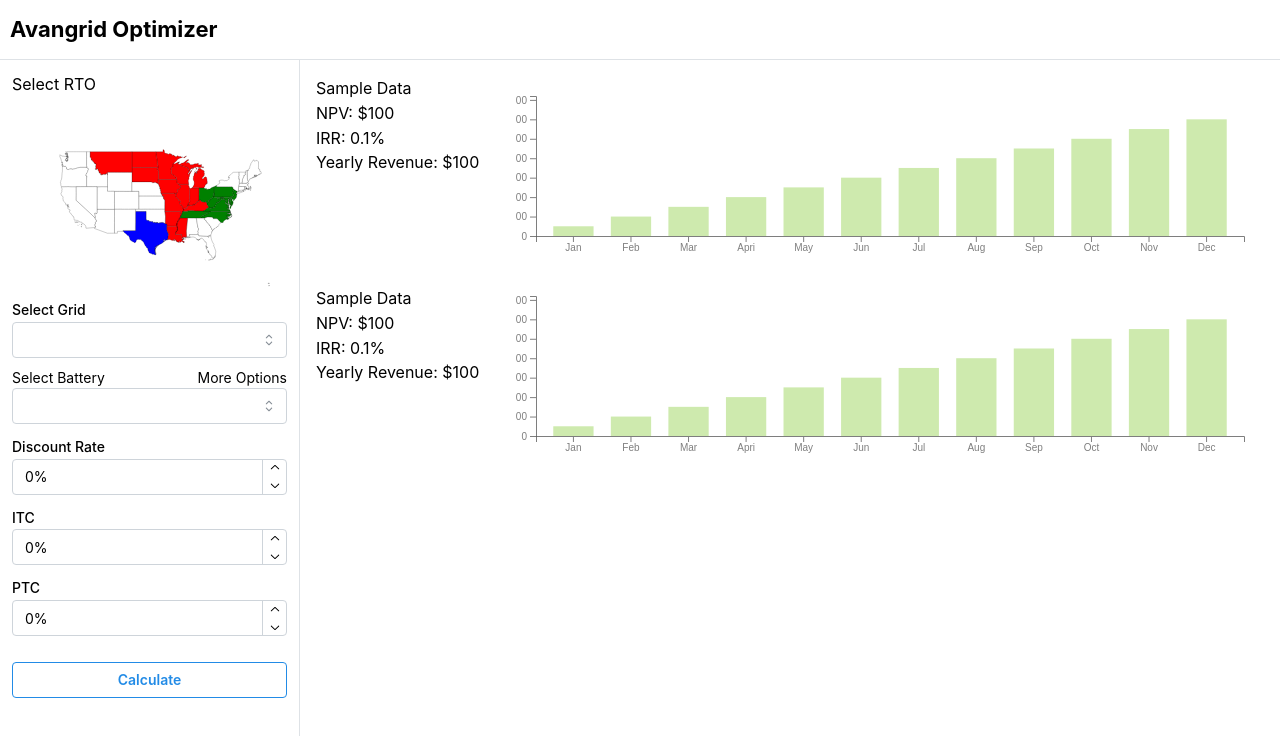
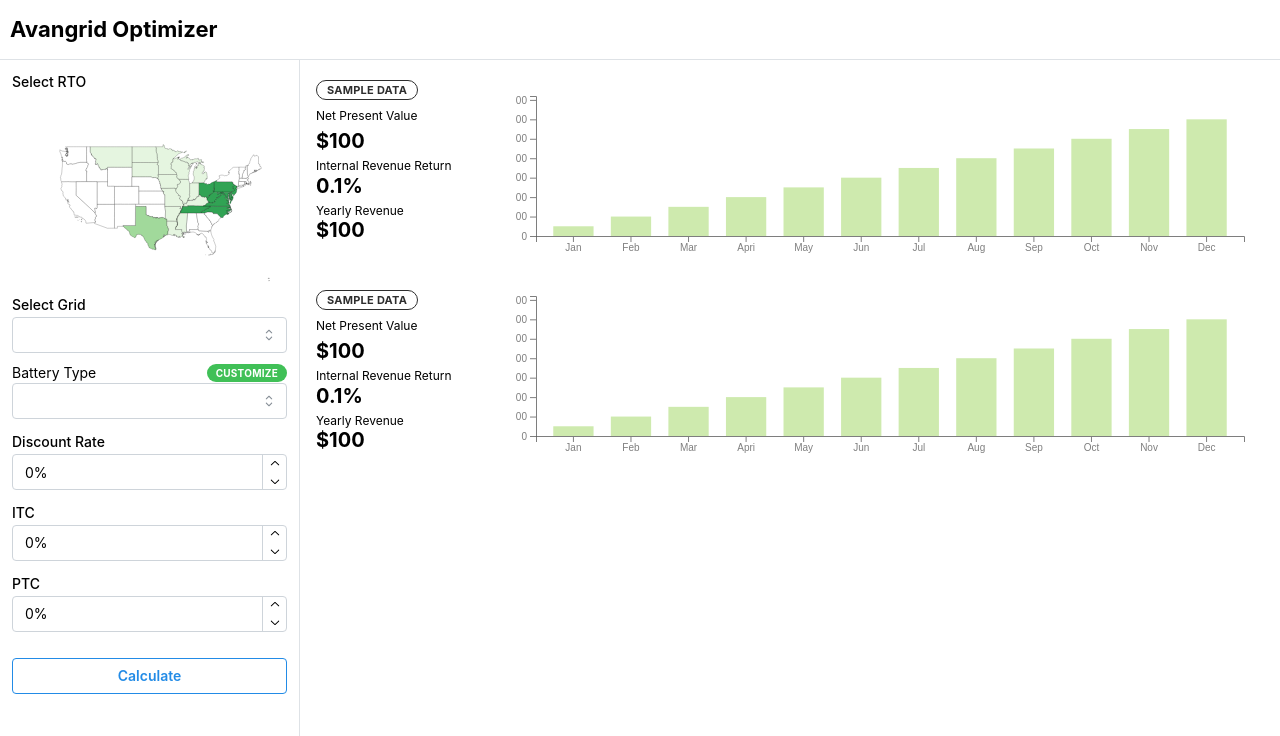
Before and after one commit to hunkim98/avangrid-hack, a Next.js app: page / in a window 1280 px wide. Shown: the top 736 px of the page. Built offline with nearby package versions, Linux system fonts and the light colour scheme.

Commit message:
Change styles

```diff
--- a/components/Layout.tsx
+++ b/components/Layout.tsx
@@ -8,6 +8,7 @@ import {
   Text,
   Select,
   NumberInput,
+  Badge,
 } from '@mantine/core'
 import { ERCOT_REGION, MISO_REGION, PJM_REGION } from '@/data/region'
 import { useOptimizerContext } from './provider/OptimizerContext'
@@ -15,12 +16,16 @@ import { useFilterContext } from './provider/FilterContext'
 import React, { useCallback, useMemo } from 'react'
 import BatteryPopup from './Popup/BatteryPopup'
 import { useDisclosure } from '@mantine/hooks'
+import { IconX } from '@tabler/icons-react'
+import { RTO, RTO_NAME } from '@/data/rto'
 import Resizer from './graph/d3/Resizer'
+import { Filter } from '@/types/filter'
 import { useRouter } from 'next/router'
 import { HeaderHeight } from './config'
 import UsMap from './graph/d3/UsMap'
 import Link from 'next/link'
 import axios from 'axios'
+import * as d3 from 'd3'
 
 interface LayoutProps {
   children: React.ReactNode
@@ -107,7 +112,45 @@ const Layout: React.FC<LayoutProps> = ({ children, bodyBg, navbarBg }) => {
       </AppShell.Header>
       <AppShell.Navbar p="sm" bg={navbarBg} className="overflow-auto">
         <AppShell.Section w="100%">
-          <Text>Select RTO</Text>
+          <Flex gap={10}>
+            <Text size="sm" fw={500}>
+              Select RTO
+            </Text>
+            {filter.rtoIndex !== null && (
+              <Badge
+                style={{
+                  backgroundColor: d3
+                    .scaleOrdinal()
+                    .domain(RTO.map((_, i) => i.toString()))
+                    .range(d3.schemeGreens[RTO.length > 9 ? 9 : RTO.length])(
+                    filter.rtoIndex.toString()
+                  ) as string,
+                }}
+              >
+                <Flex
+                  align={'center'}
+                  gap={10}
+                  style={{
+                    color: 'black',
+                  }}
+                >
+                  {RTO_NAME[filter.rtoIndex]}{' '}
+                  <IconX
+                    size={10}
+                    onClick={() =>
+                      setFilter((prev: Filter) => {
+                        return {
+                          ...prev,
+                          rtoIndex: null,
+                        }
+                      })
+                    }
+                  />
+                </Flex>
+              </Badge>
+            )}
+          </Flex>
+
           <Flex h={200}>
             <Resizer>
               <UsMap setFilter={setFilter} filter={filter} width={800} height={600} />
@@ -118,16 +161,19 @@ const Layout: React.FC<LayoutProps> = ({ children, bodyBg, navbarBg }) => {
           <Flex direction={'column'} gap={10}>
             <Select label={'Select Grid'} data={gridData} />
             <Flex direction={'column'}>
-              <Flex justify={'space-between'}>
-                <Text size="sm">Select Battery</Text>
+              <Flex justify={'space-between'} align={'center'}>
+                <Text size="sm">Battery Type</Text>
                 <Flex onClick={onClickMoreOptions} className="cursor-pointer">
-                  <Text size="sm">More Options</Text>
+                  <Badge size="sm" className="cursor-pointer" color="green">
+                    Customize
+                  </Badge>
                 </Flex>
               </Flex>
               <Select />
             </Flex>
             <NumberInput
               label={'Discount Rate'}
+              labelProps={{ color: 'white' }}
               onChange={(e) => {
                 setOptions({ ...options, discountRate: e as number })
               }}
--- a/components/Popup/BatteryPopup.tsx
+++ b/components/Popup/BatteryPopup.tsx
@@ -1,5 +1,5 @@
 import { useOptimizerContext } from '../provider/OptimizerContext'
-import { Flex, Modal, NumberInput } from '@mantine/core'
+import { Button, Flex, Modal, NumberInput } from '@mantine/core'
 import React from 'react'
 
 function BatteryPopup() {
@@ -12,7 +12,7 @@ function BatteryPopup() {
       }}
       title="Battery Customization"
     >
-      <Flex direction={'column'}>
+      <Flex direction={'column'} gap={10}>
         <NumberInput
           label={'Battery Hour'}
           suffix="hr"
@@ -76,6 +76,9 @@ function BatteryPopup() {
           prefix="$/MW"
           value={options.batteryDischargeThreshold}
         />
+        <Button variant="outline" className="mt-4" onClick={() => setIsOptionOpened(false)}>
+          Calculate
+        </Button>
       </Flex>
     </Modal>
   )
--- a/components/Result/ResultItem.tsx
+++ b/components/Result/ResultItem.tsx
@@ -1,5 +1,5 @@
+import { Badge, Box, Flex, Text } from '@mantine/core'
 import LabelBarGraph from '../graph/d3/Histogram'
-import { Box, Flex, Text } from '@mantine/core'
 import Resizer from '../graph/d3/Resizer'
 import React from 'react'
 
@@ -9,24 +9,50 @@ export interface ResultItemProps {
   irr: number
   yearTotalRevenue: number
   data: Array<[string, number]>
+  graphId: string
 }
 
-const ResultItem: React.FC<ResultItemProps> = ({ title, npv, irr, yearTotalRevenue, data }) => {
+const ResultItem: React.FC<ResultItemProps> = ({
+  title,
+  npv,
+  irr,
+  yearTotalRevenue,
+  data,
+  graphId,
+}) => {
   return (
-    <Flex w="100%" h={200}>
+    <Flex w="100%" h={200} className="relative">
       <Flex direction={'column'} miw={200}>
         <Box className="rounded-md outline-1">
-          <Text>{title}</Text>
-          <Text>NPV: ${npv}</Text>
-          <Text>IRR: {irr}%</Text>
-          <Text>Yearly Revenue: ${yearTotalRevenue}</Text>
+          <Badge variant="outline" className="mb-2" color="dark">
+            {title}
+          </Badge>
+          <Flex direction={'column'} gap={5}>
+            <Text size={'xs'}>Net Present Value</Text>
+            <Text fw={'bold'} size="xl" mt={-5}>
+              ${npv.toLocaleString()}
+            </Text>
+          </Flex>
+          <Flex direction={'column'}>
+            <Text size={'xs'}>Internal Revenue Return</Text>
+            <Text fw={'bold'} size="xl" mt={-5}>
+              {irr}%
+            </Text>
+          </Flex>
+          <Flex direction={'column'}>
+            <Text size={'xs'}>Yearly Revenue</Text>
+            <Text fw={'bold'} size="xl" mt={-5}>
+              ${yearTotalRevenue.toLocaleString()}
+            </Text>
+          </Flex>
         </Box>
       </Flex>
-      <Resizer width={'100%'} height={200}>
+      <Resizer width={'100%'}>
         <LabelBarGraph
           data={data}
           width={800}
           height={450}
+          graphId={graphId}
           margin={{
             top: 20,
             right: 20,
--- a/components/graph/d3/Histogram.tsx
+++ b/components/graph/d3/Histogram.tsx
@@ -11,11 +11,17 @@ interface LabelBarGraphInterface {
     bottom: number
     left: number
   }
+  graphId: string
 }
 
-const BAR_GRAPH_ID = 'barGraph'
-
-const LabelBarGraph: React.FC<LabelBarGraphInterface> = ({ data, width, height, margin }) => {
+const LabelBarGraph: React.FC<LabelBarGraphInterface> = ({
+  data,
+  width,
+  height,
+  margin,
+  graphId,
+}) => {
+  const BAR_GRAPH_ID = graphId
   const svgContainerRef = useRef<d3.Selection<SVGSVGElement, unknown, HTMLElement, any>>()
   const svgGRef = useRef<d3.Selection<SVGGElement, unknown, HTMLElement, any>>()
   const clipPathRectRef = useRef<d3.Selection<SVGRectElement, unknown, HTMLElement, any>>()
--- a/components/graph/d3/Resizer.tsx
+++ b/components/graph/d3/Resizer.tsx
@@ -47,6 +47,7 @@ const Resizer = <T,>({ children }: Resizer<T>) => {
       style={{
         flex: 1,
         width: '100%',
+        position: 'relative',
       }}
     >
       {enhancedChildren}
--- a/components/graph/d3/UsMap.tsx
+++ b/components/graph/d3/UsMap.tsx
@@ -60,13 +60,12 @@ const UsMap: React.FC<UsMapProps> = ({ filter, width, height, setFilter }) => {
     const bounds = path.bounds(geojson)
     const widthScale = (bounds[1][0] - bounds[0][0]) / width
     const heightScale = (bounds[1][1] - bounds[0][1]) / height
-    const fourColor = d3.scaleOrdinal(d3.schemeCategory10)
+    const fourColor = d3.scaleOrdinal(d3.schemeBuPu)
     const colors = ['red', 'blue', 'green', 'orange', 'purple', 'yellow', 'pink']
     const colorScale = d3
       .scaleOrdinal()
       .domain(RTO.map((_, i) => i.toString()))
-      .range(colors) // Colors to map to
-
+      .range(d3.schemeGreens[RTO.length > 9 ? 9 : RTO.length])
     map
       .selectAll('path')
       .data(geojson.features)
@@ -137,6 +136,8 @@ const UsMap: React.FC<UsMapProps> = ({ filter, width, height, setFilter }) => {
         // })
       })
       .on('mousemove', (e, d: any) => {
+        // change the pointer
+        svg.style('cursor', 'pointer')
         // if (!d.properties.name) {
         //   setTooltip((prev) => ({ ...prev, opacity: 0 }))
         //   return
--- a/components/provider/FilterContext.tsx
+++ b/components/provider/FilterContext.tsx
@@ -7,7 +7,7 @@ interface FilterContextProps {
 
 interface FilterContextElement {
   filter: Filter
-  setFilter: (filter: Filter) => void
+  setFilter: React.Dispatch<React.SetStateAction<Filter>>
 }
 
 const FilterContext = createContext<FilterContextElement>({} as FilterContextElement)
--- a/components/provider/ResultContext.tsx
+++ b/components/provider/ResultContext.tsx
@@ -16,6 +16,7 @@ const sampleData: ResultItemProps = {
   npv: 100,
   irr: 0.1,
   yearTotalRevenue: 100,
+  graphId: 'sample',
   data: [
     ['Jan', 100],
     ['Feb', 200],
--- a/package.json
+++ b/package.json
@@ -15,6 +15,7 @@
     "@mantine/core": "^7.14.0",
     "@mantine/dates": "^7.14.0",
     "@mantine/hooks": "^7.14.0",
+    "@tabler/icons-react": "^3.22.0",
     "@types/node": "20.1.4",
     "@types/react": "18.2.6",
     "@types/react-dom": "18.2.4",
```
Also changed, not shown: 1 other file (tests, documents, lock files or other folders).
